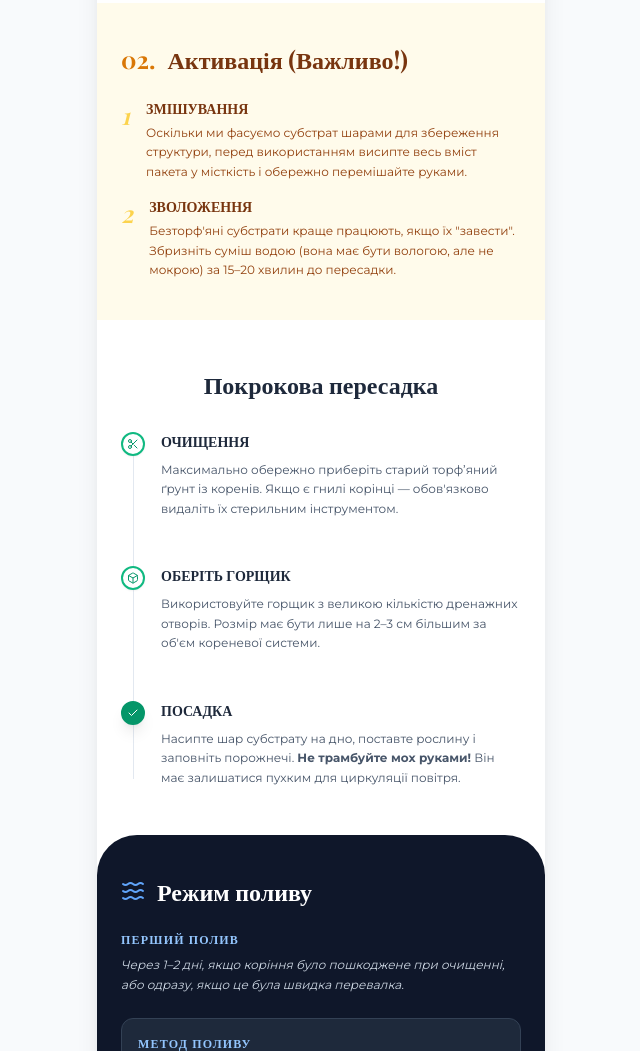
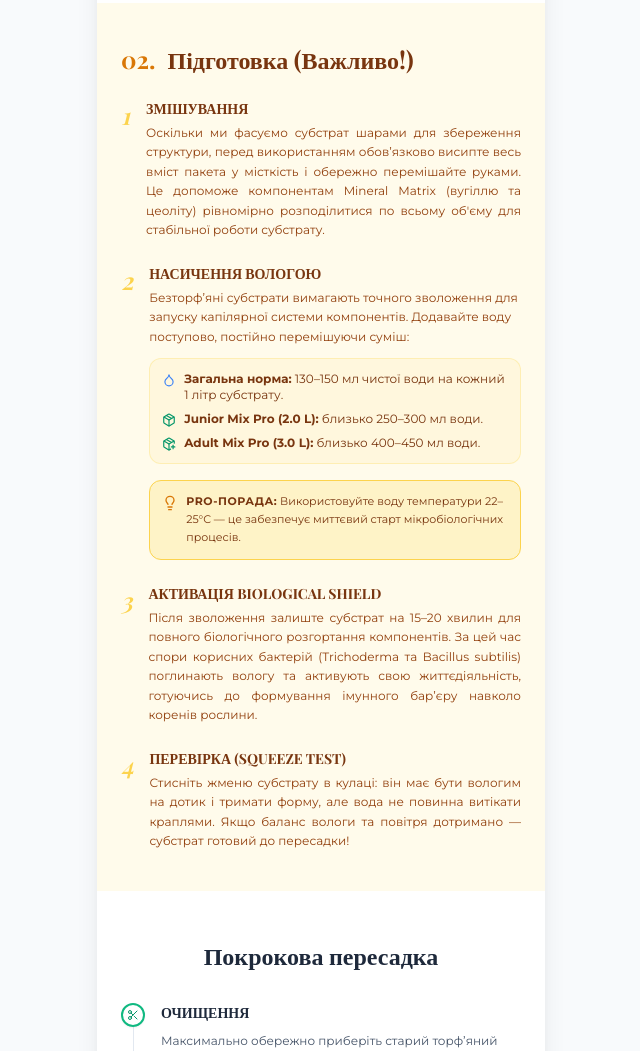
Before and after one commit to FOREST-CRAFT-UA/FOREST-CRAFT, a plain HTML site: page index.html in a window 1280 px wide. Shown: the part 1007-2058 px from the top of the page, without its empty margins (319-959 px from the left). Drawn offline with nearby package versions, Linux system fonts and the light colour scheme; a web font is replaced by a local one.

Commit message:
Update index.html

```diff
--- a/index.html
+++ b/index.html
@@ -108,22 +108,73 @@
         <!-- Section: Preparation -->
         <section id="prep" class="px-6 py-10 bg-amber-50">
             <h2 class="font-playfair text-2xl font-bold text-amber-900 mb-6 flex items-center gap-3">
-                <span class="text-amber-600">02.</span> Активація (Важливо!)
+                <span class="text-amber-600">02.</span> Підготовка (Важливо!)
             </h2>
 
-            <div class="space-y-4">
+            <div class="space-y-6">
+                <!-- Step 1 -->
                 <div class="flex gap-4">
                     <div class="step-number text-2xl text-amber-300">1</div>
                     <div>
                         <h4 class="font-bold text-sm text-amber-900 uppercase mb-1">Змішування</h4>
-                        <p class="text-xs text-amber-800 leading-relaxed">Оскільки ми фасуємо субстрат шарами для збереження структури, перед використанням висипте весь вміст пакета у місткість і обережно перемішайте руками.</p>
+                        <p class="text-xs text-amber-800 leading-relaxed text-justify">
+                            Оскільки ми фасуємо субстрат шарами для збереження структури, перед використанням обов’язково висипте весь вміст пакета у місткість і обережно перемішайте руками. Це допоможе компонентам Mineral Matrix (вугіллю та цеоліту) рівномірно розподілитися по всьому об'єму для стабільної роботи субстрату.
+                        </p>
                     </div>
                 </div>
+
+                <!-- Step 2 -->
                 <div class="flex gap-4">
                     <div class="step-number text-2xl text-amber-300">2</div>
+                    <div class="w-full">
+                        <h4 class="font-bold text-sm text-amber-900 uppercase mb-1">Насичення вологою</h4>
+                        <p class="text-xs text-amber-800 leading-relaxed mb-3">
+                            Безторф’яні субстрати вимагають точного зволоження для запуску капілярної системи компонентів. Додавайте воду поступово, постійно перемішуючи суміш:
+                        </p>
+
+                        <ul class="space-y-2 mb-4 bg-amber-100/40 p-3 rounded-xl border border-amber-200/50">
+                            <li class="flex items-start gap-2 text-xs text-amber-900">
+                                <i data-lucide="droplet" class="w-3.5 h-3.5 text-blue-500 flex-shrink-0 mt-0.5"></i>
+                                <span><strong>Загальна норма:</strong> 130–150 мл чистої води на кожний 1 літр субстрату.</span>
+                            </li>
+                            <li class="flex items-start gap-2 text-xs text-amber-900">
+                                <i data-lucide="package" class="w-3.5 h-3.5 text-emerald-600 flex-shrink-0 mt-0.5"></i>
+                                <span><strong>Junior Mix Pro (2.0 L):</strong> близько 250–300 мл води.</span>
+                            </li>
+                            <li class="flex items-start gap-2 text-xs text-amber-900">
+                                <i data-lucide="package-plus" class="w-3.5 h-3.5 text-emerald-600 flex-shrink-0 mt-0.5"></i>
+                                <span><strong>Adult Mix Pro (3.0 L):</strong> близько 400–450 мл води.</span>
+                            </li>
+                        </ul>
+
+                        <div class="bg-amber-100 p-3 rounded-xl border border-amber-300 flex items-start gap-2">
+                            <i data-lucide="lightbulb" class="w-4 h-4 text-amber-600 flex-shrink-0 mt-0.5"></i>
+                            <p class="text-[11px] text-amber-900 leading-relaxed">
+                                <strong class="uppercase tracking-wider">Pro-порада:</strong> Використовуйте воду температури 22–25°C — це забезпечує миттєвий старт мікробіологічних процесів.
+                            </p>
+                        </div>
+                    </div>
+                </div>
+
+                <!-- Step 3 -->
+                <div class="flex gap-4">
+                    <div class="step-number text-2xl text-amber-300">3</div>
                     <div>
-                        <h4 class="font-bold text-sm text-amber-900 uppercase mb-1">Зволоження</h4>
-                        <p class="text-xs text-amber-800 leading-relaxed">Безторф'яні субстрати краще працюють, якщо їх "завести". Збризніть суміш водою (вона має бути вологою, але не мокрою) за 15–20 хвилин до пересадки.</p>
+                        <h4 class="font-bold text-sm text-amber-900 uppercase mb-1">Активація Biological Shield</h4>
+                        <p class="text-xs text-amber-800 leading-relaxed text-justify">
+                            Після зволоження залиште субстрат на 15–20 хвилин для повного біологічного розгортання компонентів. За цей час спори корисних бактерій (Trichoderma та Bacillus subtilis) поглинають вологу та активують свою життєдіяльність, готуючись до формування імунного бар’єру навколо коренів рослини.
+                        </p>
+                    </div>
+                </div>
+
+                <!-- Step 4 -->
+                <div class="flex gap-4">
+                    <div class="step-number text-2xl text-amber-300">4</div>
+                    <div>
+                        <h4 class="font-bold text-sm text-amber-900 uppercase mb-1">Перевірка (Squeeze Test)</h4>
+                        <p class="text-xs text-amber-800 leading-relaxed text-justify">
+                            Стисніть жменю субстрату в кулаці: він має бути вологим на дотик і тримати форму, але вода не повинна витікати краплями. Якщо баланс вологи та повітря дотримано — субстрат готовий до пересадки!
+                        </p>
                     </div>
                 </div>
             </div>
```
